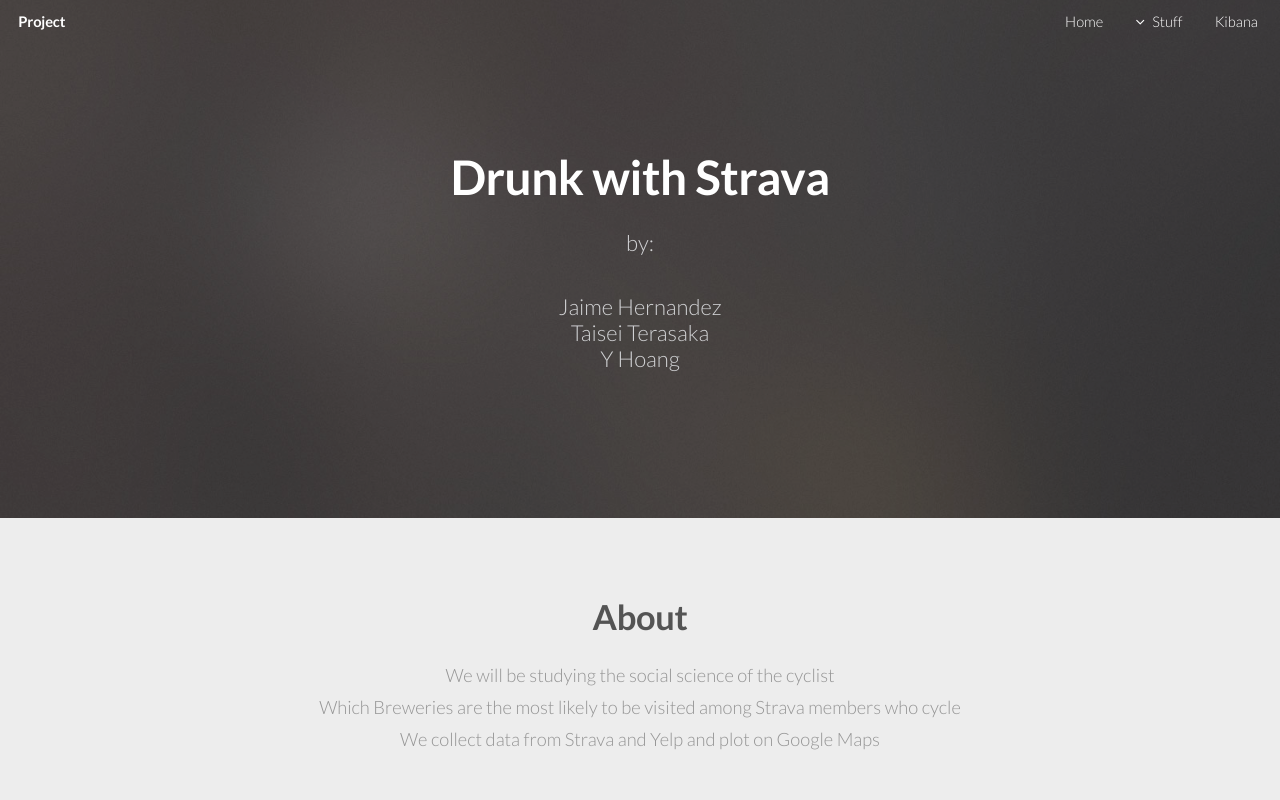
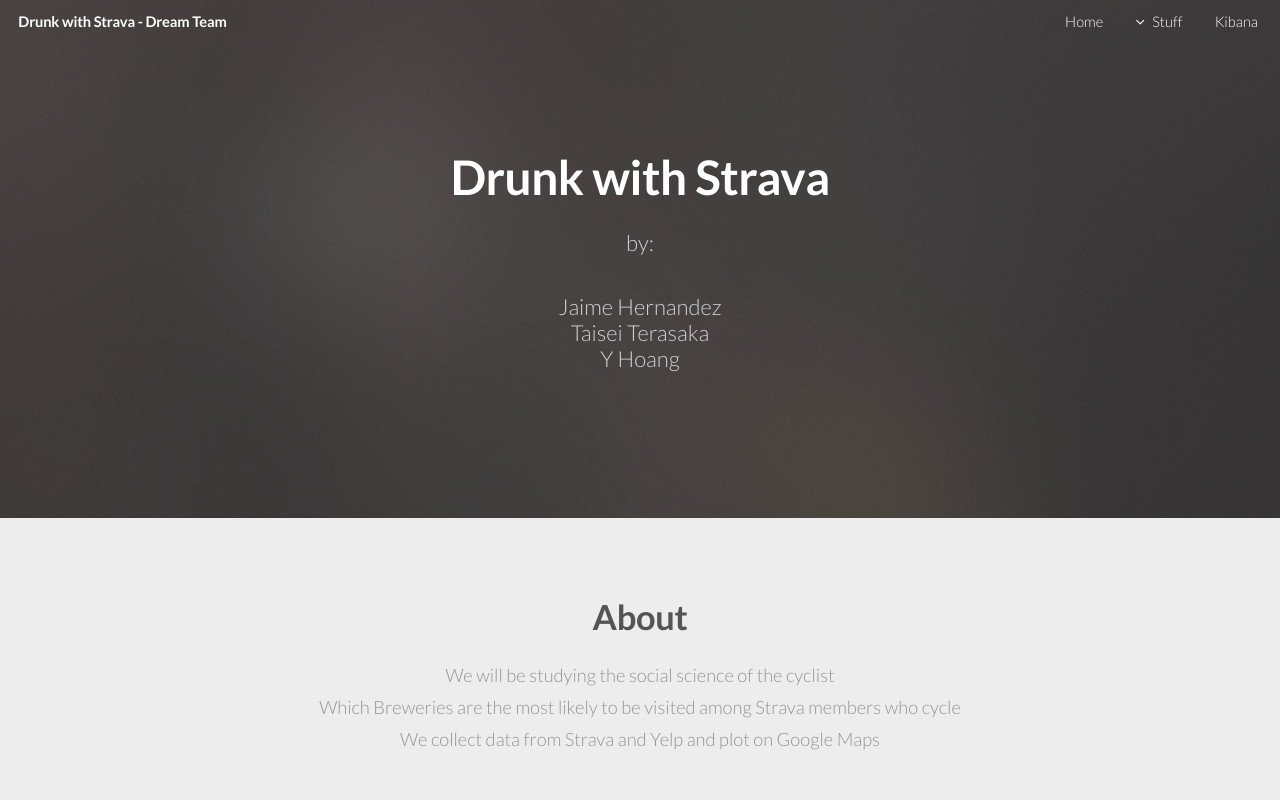
Before and after one commit to csula-students/beautiful-data-project-dream, a plain HTML site: page Elements/index.html in a window 1280 px wide. Shown: the top 800 px of the page. Drawn offline with Linux system fonts and the light colour scheme.

Commit message:
Changed project name for the website

```diff
--- a/Elements/index.html
+++ b/Elements/index.html
@@ -28,7 +28,7 @@
 
 		<!-- Header -->
 			<header id="header" class="alt skel-layers-fixed">
-				<h1><a href="index.html"> Project <span>  </span></a></h1>
+				<h1><a href="index.html"> Drunk with Strava - Dream Team <span>  </span></a></h1>
 				<nav id="nav">
 					<ul>
 						<li><a href="index.html">Home</a></li>
```
